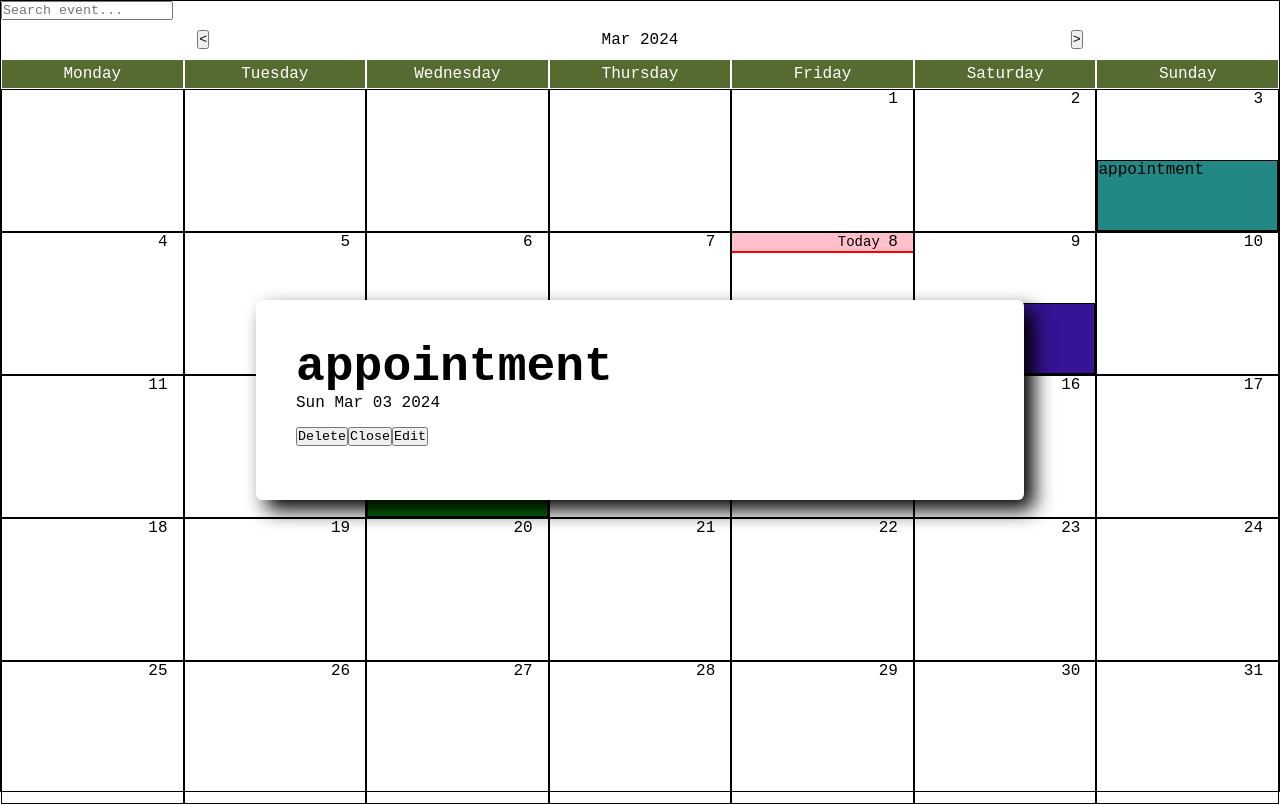
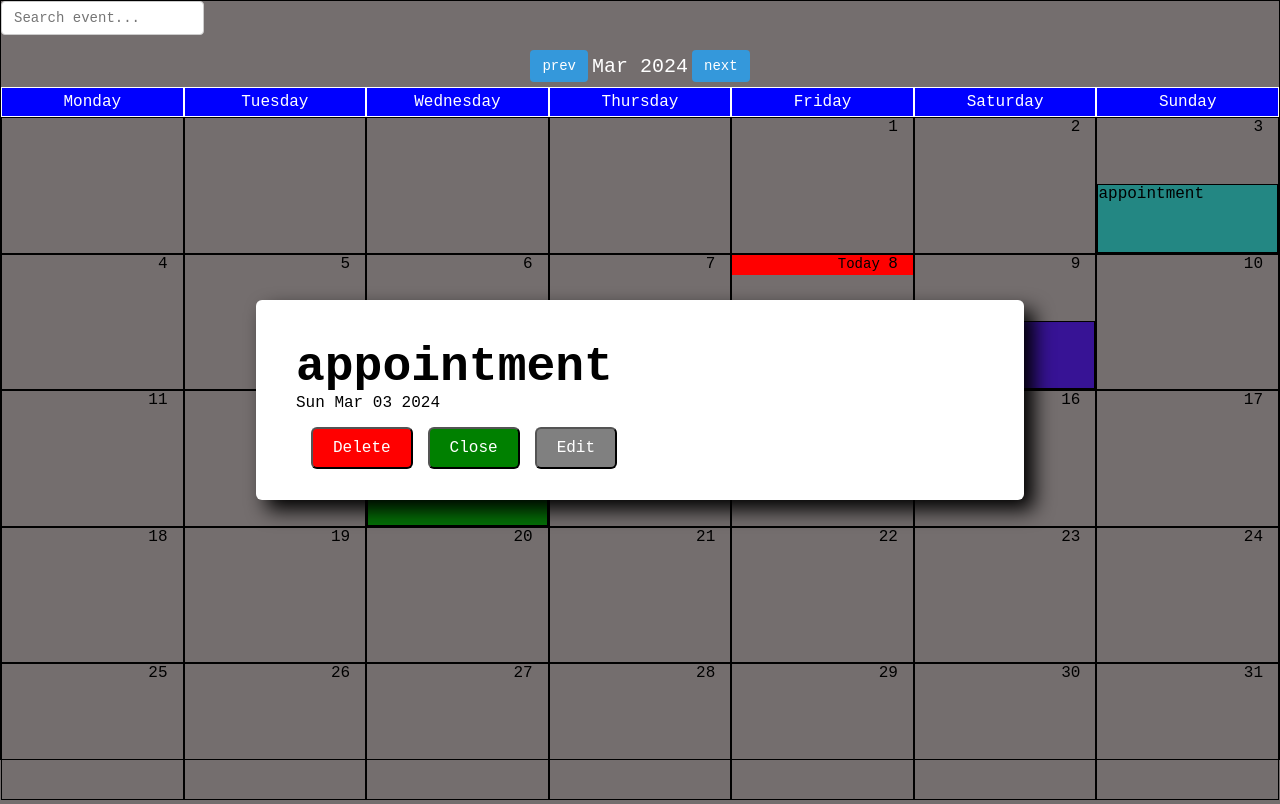
Before and after one commit to yermakov11/calendar, a React (Vite) app: page / in a window 1280 px wide. Both pictures are taken after a click on the element "appointment". Built offline with nearby package versions, Linux system fonts and the light colour scheme; no server answers.

Commit message:
done task

```diff
--- a/src/components/Calendar.tsx
+++ b/src/components/Calendar.tsx
@@ -26,8 +26,8 @@ export default function Calender() {
   });
 
   useEffect(() => {
-    fetchHolidays(currentDate.getFullYear(), currentDate.getMonth() + 1).then((holidayDates) => {
-      setHolidays(holidayDates);
+    fetchHolidays(currentDate.getFullYear(), "IE").then((holidayNames) => {
+      setHolidays(holidayNames);
     });
   }, [currentDate]);
 
@@ -99,16 +99,17 @@ export default function Calender() {
     <Wrapper>
       <input
         type="text"
+        className="searchBar"
         placeholder="Search event..."
         value={searchText}
         onChange={(e) => setSearchText(e.target.value)}/>
       <DateControls>
-        <button onClick={() => prevMonth(currentDate, setCurrentDate)}name="arrow-back-circle-outline">
-          {"<"}
+        <button onClick={() => prevMonth(currentDate, setCurrentDate)}className="arrow">
+          prev
         </button>
-        {getMonthYear(currentDate)}
-        <button onClick={() => nextMonth(currentDate, setCurrentDate)} name="arrow-forward-circle-outline">
-          {">"}
+        <p className="year">{getMonthYear(currentDate)}</p>
+        <button onClick={() => nextMonth(currentDate, setCurrentDate)}className="arrow">
+          next
         </button>
       </DateControls>
       <SevenColGrid>
--- a/src/components/Portal.tsx
+++ b/src/components/Portal.tsx
@@ -12,9 +12,9 @@ export const Portal=({title,date,handleDelete,handlePotalClose,handlePortalEdit}
         <PortalWrapper>
           <h2>{title}</h2>
           <p>{date.toDateString()}</p>
-          <button onClick={handleDelete} name="trash-outline">Delete</button>
-          <button onClick={handlePotalClose} name="close-outline">Close</button>
-          <button onClick={handlePortalEdit} name='edit-outline'>Edit</button>
+          <button onClick={handleDelete} className='portal-button-delete'>Delete</button>
+          <button onClick={handlePotalClose}className='portal-button-close'>Close</button>
+          <button onClick={handlePortalEdit} className='portal-button-edit'>Edit</button>
         </PortalWrapper>
       );
 };
--- a/src/data/data_time.ts
+++ b/src/data/data_time.ts
@@ -9,9 +9,9 @@ export const MOCKAPPS = [
   { date: new Date(2024, 2, 9), title: "second", color: "#371395" },
 ];
 
-export const fetchHolidays = async ( year: number,month: number): Promise<string[]> => {
+export const fetchHolidays = async ( year: number,countryCode: string): Promise<string[]> => {
   try {
-    const URL = `https://date.nager.at/api/v2/PublicHolidays/${year}/${month}`;
+    const URL = `https://date.nager.at/api/v3/PublicHolidays/${year}/${countryCode}`;
     const response = await axios.get(URL);
     if (!response.data) {
       throw new Error("Failed to fetch holidays");
--- a/src/index.css
+++ b/src/index.css
@@ -4,7 +4,13 @@
   padding: 0;
   font-family: "Roboto Mono", monospace;
 }
-
+body{
+  background-color: rgb(116, 110, 110);
+}
+/* .year{
+  color: white;
+  font-size: 18px;
+} */
 .App {
   margin: 5px;
   -webkit-touch-callout: none; /* iOS Safari */
--- a/src/style/Calendar.styled.ts
+++ b/src/style/Calendar.styled.ts
@@ -4,17 +4,24 @@ interface StyledEventProps {
   bgColor: string;
 }
 interface SevenColGridProps {
-  fullheight?: string|undefined;
+  fullheight?: string | undefined;
   is28Days?: boolean;
 }
 export const Wrapper = styled.div`
   border: 1px solid;
-  height: 99vh;
+  height: 95vh;
+  .searchBar {
+    padding: 8px 12px;
+    font-size: 14px;
+    margin-bottom: 10px;
+    border: 1px solid #ccc;
+    border-radius: 4px;
+  }
 `;
 
 export const StyledEvent = styled.span<StyledEventProps>`
   background: ${({ bgColor }) => bgColor};
-  color: white;
+  color: black;
   text-align: left !important;
   padding: 2px 10px;
   margin: 0 2px;
@@ -27,9 +34,9 @@ export const SevenColGrid = styled.div<SevenColGridProps>`
   display: grid;
   grid-template-columns: repeat(7, 1fr);
 
-  ${(props) => props.fullheight==='true' && `height: calc(100% - 75px);`}
+  ${(props) => props.fullheight === "true" && `height: calc(100% - 75px);`}
   ${(props) =>
-    props.fullheight ==='true' &&
+    props.fullheight === "true" &&
     `grid-template-rows: repeat(${props.is28Days ? 4 : 5}, 1fr);`}
 
   div {
@@ -50,7 +57,7 @@ export const SevenColGrid = styled.div<SevenColGridProps>`
     }
 
     span.active {
-      background-color: pink;
+      background-color: red;
       border-bottom: 2px solid red;
       position: relative;
     }
@@ -67,20 +74,28 @@ export const HeadDays = styled.span`
   border: 1px solid;
   height: 30px;
   padding: 5px;
-  background: darkolivegreen;
+  background: blue;
   color: white;
 `;
 
 export const DateControls = styled.div`
-  width: 100%;
   display: flex;
-  justify-content: space-around;
-  padding: 10px 0;
   align-items: center;
-
-  ion-icon {
-    font-size: 1.6rem;
+  justify-content: center;
+  padding: 5px 0;
+  .arrow {
+    background-color: #3498db;
+    color: #fff;
+    padding: 8px 12px;
+    font-size: 14px;
+    margin: 0 4px;
     cursor: pointer;
+    border: none;
+    border-radius: 4px;
+  }
+  p {
+    color: white;
+    font-size: 20px;
   }
 `;
 
@@ -108,19 +123,36 @@ export const PortalWrapper = styled.div`
     font-size: 3rem;
   }
 
-  ion-icon {
-    font-size: 2rem;
-    color: red;
-    background: lightblue;
+  .portal-button-delete {
+    font-size: 1rem;
+    color: white;
+    background: red;
     padding: 10px 20px;
     border-radius: 6px;
+    margin-left: 15px;
+  }
+  .portal-button-close {
+    font-size: 1rem;
+    color: white;
+    background: green;
+    padding: 10px 20px;
+    border-radius: 6px;
+    margin-left: 15px;
+  }
+  .portal-button-edit {
+    font-size: 1rem;
+    color: white;
+    background: grey;
+    padding: 10px 20px;
+    border-radius: 6px;
+    margin-left: 15px;
   }
 
   p {
     margin-bottom: 15px;
   }
 
-  ion-icon[name="close-outline"] {
+  .portal-button[name="close-outline"] {
     position: absolute;
     top: 10px;
     right: 10px;
```
Also changed, not shown: task.txt.
